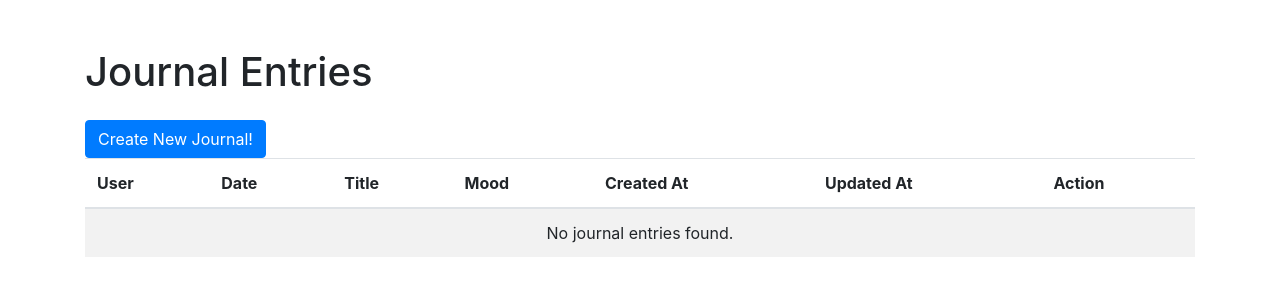
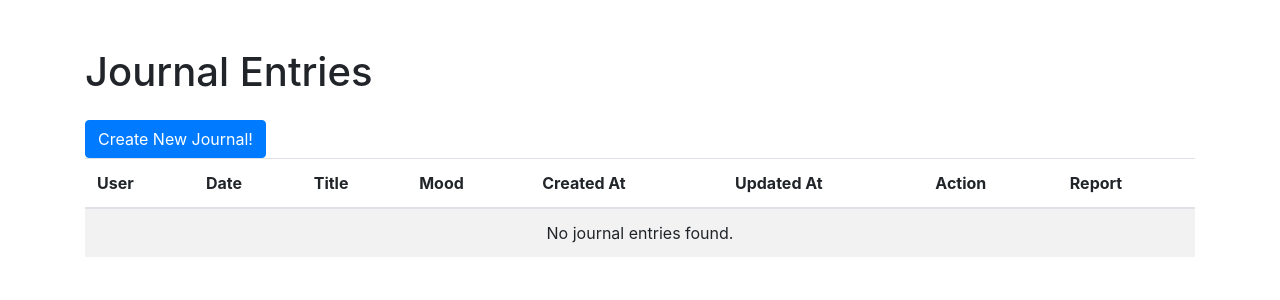
Before and after one commit to ChrisFischer-MTA/Journaling-Application, a Django app: page / in a window 1280 px wide. Shown: the top 300 px of the page. Run offline with Django 3.2, Linux system fonts and the light colour scheme; the visitor is signed in with stand-in values (Sample User, id 1); data that the repository does not hold is empty; some libraries are stand-ins or nearby versions.

Commit message:
left out the journal index

```diff
--- a/journal_project/journalmain/templates/journalindex.html
+++ b/journal_project/journalmain/templates/journalindex.html
@@ -10,7 +10,7 @@
 <body>
     <div class="container mt-5">
         <h1 class="mb-4">Journal Entries</h1>
-    <a href="{% url 'journal_create' %}" class="btn btn-primary">Create New Journal!</a>
+        <a href="{% url 'journal_create' %}" class="btn btn-primary">Create New Journal!</a>
 
         <table class="table table-striped">
             <thead>
@@ -19,12 +19,10 @@
                     <th>Date</th>
                     <th>Title</th>
                     <th>Mood</th>
-<!--                    <th>Goals</th>
-                    <th>Reflections</th>
-                    <th>Gratitude</th>-->
                     <th>Created At</th>
                     <th>Updated At</th>
                     <th>Action</th>
+                    <th>Report</th>
                 </tr>
             </thead>
             <tbody>
@@ -34,18 +32,22 @@
                     <td>{{ entry.date }}</td>
                     <td>{{ entry.title }}</td>
                     <td>{{ entry.mood }}</td>
-<!--                    <td>{{ entry.goals }}</td>
-                    <td>{{ entry.reflections }}</td>
-                    <td>{{ entry.gratitude }}</td>-->
                     <td>{{ entry.created_at }}</td>
                     <td>{{ entry.updated_at }}</td>
                     <td>
                         <a href="{% url 'journal_detail' entry.id %}" class="btn btn-primary">View</a>
                     </td>
+                    <td>
+                        {% if entry.week_report %}
+                            <a href="{% url 'report_detail' entry.week_report.id %}" class="btn btn-primary">View</a>
+                        {% else %}
+                            Pending
+                        {% endif %}
+                    </td>
                 </tr>
                 {% empty %}
                 <tr>
-                    <td colspan="10" class="text-center">No journal entries found.</td>
+                    <td colspan="8" class="text-center">No journal entries found.</td>
                 </tr>
                 {% endfor %}
             </tbody>
```
